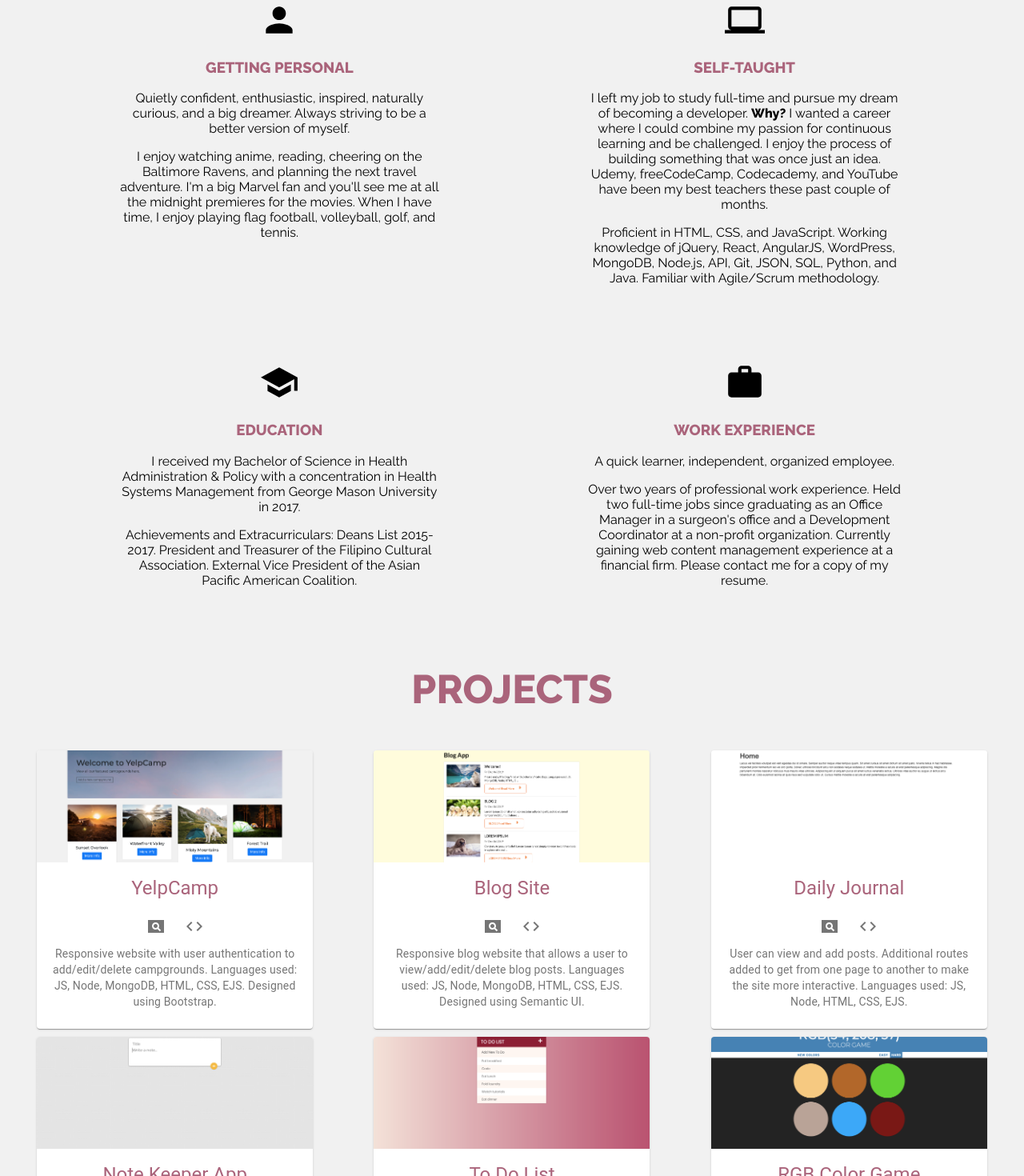
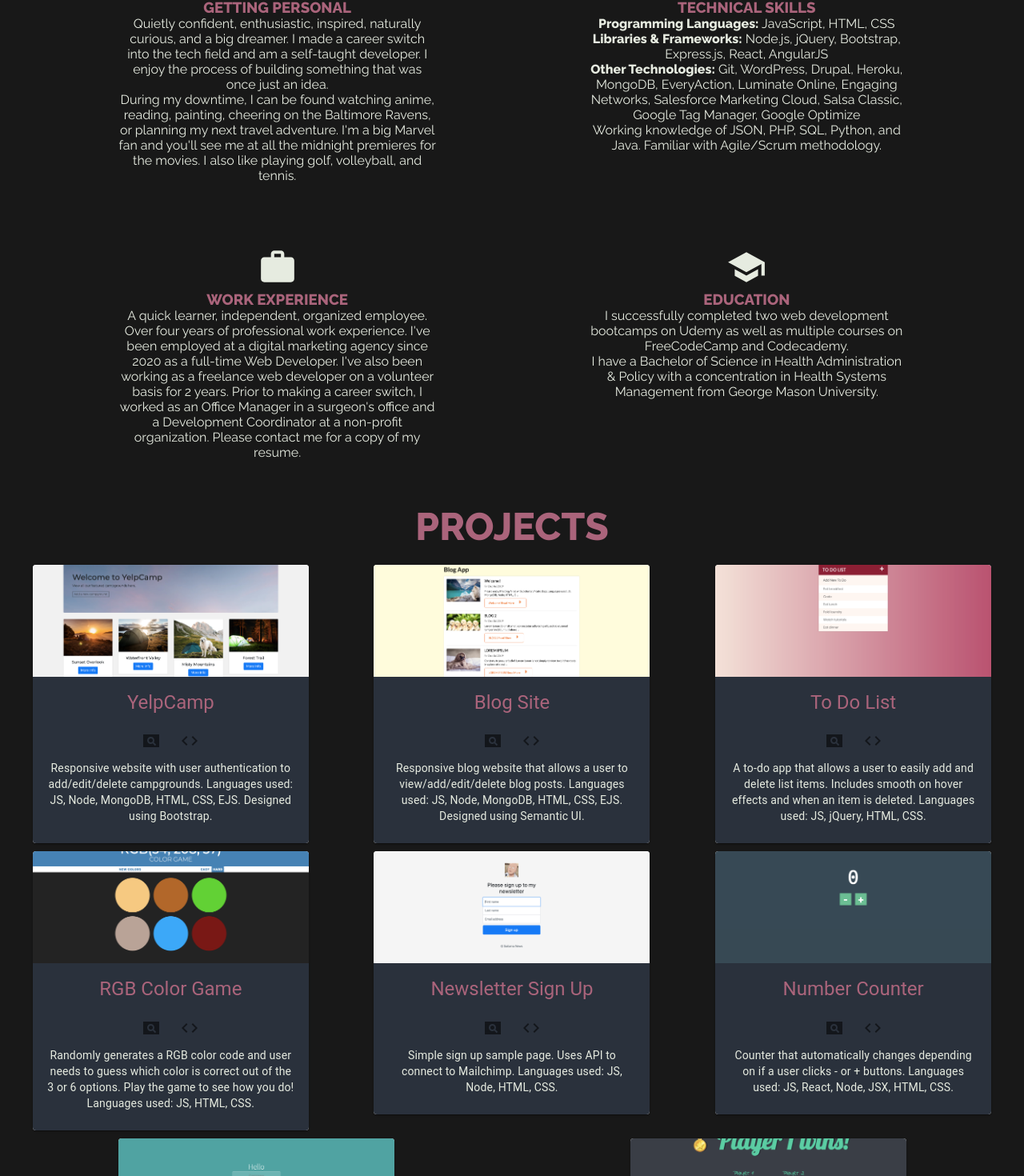
Before and after one commit to elainemango/my-portfolio, a React (Create React App) app: page / in a window 1280 px wide. Shown: the part 1132-2602 px from the top of the page at 80% size. Built offline with nearby package versions, Linux system fonts and the light colour scheme.

Commit message:
portfolio content + styling updates

```diff
--- a/package.json
+++ b/package.json
@@ -12,7 +12,8 @@
     "animate.css": "^3.7.2",
     "react": "^16.12.0",
     "react-dom": "^16.12.0",
-    "react-scripts": "3.3.0"
+    "react-scripts": "3.3.0",
+    "styled-components": "^5.3.3"
   },
   "scripts": {
     "predeploy": "npm run build",
--- a/public/index.html
+++ b/public/index.html
@@ -1,6 +1,9 @@
 <!DOCTYPE html>
 <html lang="en">
   <head>
+    <meta charset="UTF-8">
+    <meta http-equiv="X-UA-Compatible" content="IE=edge">
+    <meta name="viewport" content="width=device-width, initial-scale=1.0">
     <title>Elaine Mangulabnan</title>
     <link href="https://fonts.googleapis.com/css?family=Raleway:300,400,600,800&display=swap" rel="stylesheet">
     <link rel="stylesheet" href="https://cdnjs.cloudflare.com/ajax/libs/animate.css/3.7.2/animate.min.css">
--- a/public/styles.css
+++ b/public/styles.css
@@ -1,16 +1,28 @@
-body, html {
+* {
+    margin: 0;
+    padding: 0;
+}
+
+body {
     font-family: 'Raleway', sans-serif;
-    background-color: #f1f1f1;
     text-align: center;
+    background-color: #181818;
+    font-size: 16px;
+    color: #E6EBE0;
+}
+
+h1 span {
+    display: block;
+    font-size: 3.5em;
 }
 
 h2, h3 {
     color: #aa647b;
 }
 
-h1 span {
-    display: block;
+h2 {
     font-size: 3em;
+    margin: 15px 0;
 }
 
 .welcome-section {
@@ -21,9 +33,14 @@ h1 span {
     margin-top: 150px;
 }
 
+.intro-text {
+    font-size: 2.5em;
+    margin-top: 20px;
+}
+
 .scroll {
     text-align: center;
-    margin-top: 150px;
+    margin-top: 50px;
 }
 
 .about-container {
@@ -44,8 +61,16 @@ h1 span {
     justify-content: space-around;
 }
 
+.project-card {
+    background-color: #2A313C;
+}
+
+.project-text {
+    color: #E6EBE0;
+}
+
 .contact-section {
-    height: 25vh;
+    height: 15vh;
     width: 100%;
     background-color: #aa647b;
     margin-top: 60px;
@@ -54,14 +79,14 @@ h1 span {
 
 .contact-links {
     text-transform: uppercase;
-    list-style: none;
     display: block;
 }
 
 .contact-links li {
     border-right: 1px solid rgba(255, 255, 255, 0.2);
     position: relative;
-    display: inline;
+    display: inline-block;
+    list-style: none;
 }
 
 .contact-links li:last-child {
@@ -70,6 +95,58 @@ h1 span {
 
 .contact-links a {
     text-decoration: none;
-    color: #f1f1f1;
+    color: #E6EBE0;
     margin: 15px;
 }
+
+.contact-links a:hover {
+    font-weight: bold;
+}
+
+footer {
+    margin: 15px 0;
+}
+
+@media only screen and (max-width: 1024px) {
+    .scroll {
+        margin-top: 150px;
+    }
+}
+
+@media only screen and (max-width: 768px) {
+    .intro-text {
+        font-size: 2em;
+    }
+}
+
+@media only screen and (max-width: 504px) {
+    h1 span{
+        font-size: 2em;
+    }
+
+    h2 {
+        font-size: 2em;
+    }
+
+    .intro-text {
+        font-size: 1.5em;
+    }
+}
+
+@media only screen and (max-width: 410px) {
+    .contact-section {
+        height: 25vh;
+    }
+
+    .contact-links li {
+        border-right: none;
+        display: block;
+        margin: 10px 0;
+    }
+}
+
+@media only screen and (max-width: 375px) {
+    .contact-section {
+        height: 30vh;
+    }
+}
--- a/src/components/About.jsx
+++ b/src/components/About.jsx
@@ -7,44 +7,33 @@ import PersonIcon from '@material-ui/icons/Person';
 
 function About() {
     return <div>
-        <h2 style= {{ fontSize: 50 }}>ABOUT ME</h2>
+        <h2>ABOUT ME</h2>
         <div className="about-container">
             <div>
                 <PersonIcon style={{ fontSize: 50 }} />
                 <h3>GETTING PERSONAL</h3>
-                <p>Quietly confident, enthusiastic, inspired, naturally curious, and a big dreamer. Always striving to be a better version of myself.</p>
-                <p>
-                    I enjoy watching anime, reading, cheering on the Baltimore Ravens, and planning the next travel adventure. I'm a big Marvel fan and you'll see me at all the midnight
-                    premieres for the movies. When I have time, I enjoy playing flag football, volleyball, golf, and tennis.
-                </p>
+                <p>Quietly confident, enthusiastic, inspired, naturally curious, and a big dreamer. I made a career switch into the tech field and am a self-taught developer. I enjoy the process of building something that was once just an idea.</p>
+                <p>During my downtime, I can be found watching anime, reading, painting, cheering on the Baltimore Ravens, or planning my next travel adventure. I'm a big Marvel fan and you'll see me at all the midnight premieres for the movies. I also like playing golf, volleyball, and tennis.</p>
             </div>
             <div>
                 <ComputerIcon style={{ fontSize: 50 }} />
-                <h3>SELF-TAUGHT</h3>
-                <p>
-                    I left my job to study full-time and pursue my dream of becoming a developer. <strong>Why?</strong> I wanted a career where I could
-                    combine my passion for continuous learning and be challenged. I enjoy the process of building something that was once just an idea. Udemy, freeCodeCamp, Codecademy, and YouTube have been my best teachers these past couple of months.
-                </p>
-                <p>
-                    Proficient in HTML, CSS, and JavaScript. Working knowledge of jQuery, React, AngularJS, WordPress, MongoDB, Node.js, API, Git, JSON, SQL, Python, and Java. Familiar with Agile/Scrum methodology.
-                </p>
-            </div>
-            <div>
-                <SchoolIcon style={{ fontSize: 50 }} />
-                <h3>EDUCATION</h3>
-                <p>
-                    I received my Bachelor of Science in Health Administration & Policy with a concentration in Health Systems Management from George Mason University in 2017.
-                </p>
-                <p>Achievements and Extracurriculars: Deans List 2015-2017. President and Treasurer of the Filipino Cultural Association. External Vice President of the Asian Pacific American Coalition.</p>
+                <h3>TECHNICAL SKILLS</h3>
+                <p><strong>Programming Languages:</strong> JavaScript, HTML, CSS</p>
+                <p><strong>Libraries & Frameworks:</strong> Node.js, jQuery, Bootstrap, Express.js, React, AngularJS</p>
+                <p><strong>Other Technologies:</strong> Git, WordPress, Drupal, Heroku, MongoDB, EveryAction, Luminate Online, Engaging Networks, Salesforce Marketing Cloud, Salsa Classic, Google Tag Manager, Google Optimize</p>
+                <p>Working knowledge of JSON, PHP, SQL, Python, and Java. Familiar with Agile/Scrum methodology.</p>
             </div>
             <div>
                 <WorkIcon style={{ fontSize: 50 }} />
                 <h3>WORK EXPERIENCE</h3>
                 <p>A quick learner, independent, organized employee.</p>
-                <p>
-                    Over two years of professional work experience. Held two full-time jobs since graduating as an Office Manager in a surgeon's office
-                    and a Development Coordinator at a non-profit organization. Currently gaining web content management experience at a financial firm. Please contact me for a copy of my resume.
-                </p>
+                <p>Over four years of professional work experience. I've been employed at a digital marketing agency since 2020 as a full-time Web Developer. I've also been working as a freelance web developer on a volunteer basis for 2 years. Prior to making a career switch, I worked as an Office Manager in a surgeon's office and a Development Coordinator at a non-profit organization. Please contact me for a copy of my resume.</p>
+            </div>
+            <div>
+                <SchoolIcon style={{ fontSize: 50 }} />
+                <h3>EDUCATION</h3>
+                <p>I successfully completed two web development bootcamps on Udemy as well as multiple courses on FreeCodeCamp and Codecademy.</p>
+                <p>I have a Bachelor of Science in Health Administration & Policy with a concentration in Health Systems Management from George Mason University.</p>
             </div>
         </div>
     </div>
--- a/src/components/App.jsx
+++ b/src/components/App.jsx
@@ -10,7 +10,7 @@ function App() {
     return <div>
         <Intro />
         <About />
-        <h2 style= {{ fontSize: 50 }}>PROJECTS</h2>
+        <h2>PROJECTS</h2>
         <dl className= "projects-container">
             {project.map(item =>
                 <Projects
--- a/src/components/Contact.jsx
+++ b/src/components/Contact.jsx
@@ -3,12 +3,12 @@ import React from "react";
 
 function Contact() {
     return <div className= "contact-section">
-        <h2 style= {{ fontSize: 50, color: "#f1f1f1" }}>LET'S GET IN TOUCH</h2>
+        <h2 style= {{ color: "#E6EBE0" }}>LET'S GET IN TOUCH</h2>
         <ul className= "contact-links">
             <li> <a href="mailto:elaine.mangulabnan@gmail.com">email</a> </li>
-            <li> <a href="https://github.com/elainemango">github</a> </li>
-            <li> <a href="https://www.freecodecamp.org/elainemango">freecodecamp</a> </li>
-            <li> <a href="https://www.linkedin.com/in/elaine-mangulabnan/">linkedin</a> </li>
+            <li> <a href="https://www.linkedin.com/in/elaine-mangulabnan/" target="_blank" rel="noopener noreferrer">linkedin</a> </li>
+            <li> <a href="https://github.com/elainemango" target="_blank" rel="noopener noreferrer">github</a> </li>
+            <li> <a href="https://www.freecodecamp.org/elainemango" target="_blank" rel="noopener noreferrer">freecodecamp</a> </li>
         </ul>
     </div>
 }
--- a/src/components/Intro.jsx
+++ b/src/components/Intro.jsx
@@ -9,11 +9,11 @@ function Intro() {
             <span>My name</span>
             <span>is Elaine.</span>
         </h1>
-        <p >I'm a Front End Web Developer</p>
+        <p className="intro-text">I'm a Front End Web Developer</p>
 
         <div className= "scroll animated infinite fadeInDown slow">
-            <ArrowDownwardIcon style= {{ fontSize: 30 }} />
-            <p style= {{ fontSize: 10 }}>SCROLL DOWN</p>
+            <ArrowDownwardIcon style= {{ fontSize: "2.5em" }} />
+            <p style= {{ fontSize: "1.25em", fontWeight: "bold" }}>SCROLL DOWN</p>
         </div>
 
     </div>
--- a/src/components/Projects.jsx
+++ b/src/components/Projects.jsx
@@ -18,17 +18,14 @@ function Projects(props) {
 
   return <div>
     <Card className={classes.card} style= {{ margin: "5px" }}>
-      <CardMedia
-        className={classes.media}
-        image= {props.img}
-      />
-      <CardContent>
+      <CardMedia className={classes.media} image= {props.img}/>
+      <CardContent className="project-card">
         <Typography gutterBottom variant="h5" component="h2"> {props.title} </Typography>
-        <div style= {{ textAlign: "center" }}>
-          <IconButton href= {props.link}><PageviewSharpIcon /></IconButton>
-          <IconButton href= {props.code}><CodeIcon /></IconButton>
+        <div className="project-text" style= {{ textAlign: "center" }}>
+          <IconButton href= {props.link} target="_blank" rel="noopener noreferrer"><PageviewSharpIcon /></IconButton>
+          <IconButton href= {props.code} target="_blank" rel="noopener noreferrer"><CodeIcon /></IconButton>
         </div>
-        <Typography variant="body2" color="textSecondary" component="p"> {props.description} </Typography>
+        <Typography className="project-text" variant="body2" component="p"> {props.description} </Typography>
       </CardContent>
     </Card>
   </div>
--- a/src/project.js
+++ b/src/project.js
@@ -19,42 +19,24 @@ const project = [
     },
     {
         id: 3,
-        img: require ("./imgs/journal.png"),
-        title: "Daily Journal",
-        description:
-            "User can view and add posts. Additional routes added to get from one page to another to make the site more interactive. Languages used: JS, Node, HTML, CSS, EJS.",
-        link: "https://gentle-caverns-69545.herokuapp.com/",
-        code: "https://github.com/elainemango/journal"
-    },
-    {
-        id: 4,
-        img: require ("./imgs/notes.png"),
-        title: "Note Keeper App",
-        description:
-            "Note keeping app that keeps things organized and allows user to delete when finished. Languages used: JS, React, Node, HTML, CSS.",
-        link: "https://lpehu.csb.app/",
-        code: "https://codesandbox.io/embed/condescending-tharp-lpehu?fontsize=14&hidenavigation=1&theme=dark"
-    },
-    {
-        id: 5,
         img: require ("./imgs/todolist1.png"),
         title: "To Do List",
         description:
-            "A to do app that allows a user to easily add and delete items. Languages used: JS, jQuery, HTML, CSS.",
+            "A to-do app that allows a user to easily add and delete list items. Includes smooth on hover effects and when an item is deleted. Languages used: JS, jQuery, HTML, CSS.",
         link: "https://codepen.io/elaineMango/full/mdyjRwq",
         code: "https://codepen.io/elaineMango/pen/mdyjRwq"
     },
     {
-        id: 6,
+        id: 4,
         img: require ("./imgs/rgb.png"),
         title: "RGB Color Game",
         description:
-            "Fun color guessing game with two levels. Test it out to see what happens if you get it right or wrong! Languages used: JS, HTML, CSS.",
+            "Randomly generates a RGB color code and user needs to guess which color is correct out of the 3 or 6 options. Play the game to see how you do! Languages used: JS, HTML, CSS.",
         link: "https://codepen.io/elaineMango/full/PowBWzE",
         code: "https://codepen.io/elaineMango/pen/PowBWzE"
     },
     {
-        id: 7,
+        id: 5,
         img: require ("./imgs/newsletter.png"),
         title: "Newsletter Sign Up",
         description:
@@ -63,7 +45,7 @@ const project = [
         code: "https://github.com/elainemango/newsletter"
     },
     {
-        id: 8,
+        id: 6,
         img: require ("./imgs/counter.png"),
         title: "Number Counter",
         description:
@@ -72,7 +54,7 @@ const project = [
         code: "https://codesandbox.io/embed/react-hook-practice-counter-cs5gt?fontsize=14&hidenavigation=1&theme=dark"
     },
     {
-        id: 9,
+        id: 7,
         img: require ("./imgs/form.png"),
         title: "Form Page",
         description:
@@ -81,7 +63,7 @@ const project = [
         code: "https://codesandbox.io/embed/react-event-handling-forms-practice-si21t?fontsize=14&hidenavigation=1&theme=dark"
     },
     {
-        id: 10,
+        id: 8,
         img: require ("./imgs/dice.png"),
         title: "Dice Game",
         description:
@@ -89,24 +71,6 @@ const project = [
         link: "https://t5n8t.csb.app/",
         code: "https://codesandbox.io/embed/dice-game-t5n8t?fontsize=14&hidenavigation=1&theme=dark"
     },
-    {
-        id: 11,
-        img: require ("./imgs/landingpage.png"),
-        title: "Sample Landing Page",
-        description:
-            "Sample responsive landing page with a working navbar. Languages used: HTML, CSS, JS.",
-        link: "https://codepen.io/elaineMango/full/KKKrWQQ",
-        code: "https://codepen.io/elaineMango/pen/KKKrWQQ"
-    },
-    {
-        id: 12,
-        img: require ("./imgs/pattern.png"),
-        title: "Sample Landing Page",
-        description:
-            "Another responsive landing page utilizing Bootstrap components. Language used: HTML.",
-        link: "https://codepen.io/elaineMango/full/wvBxggX",
-        code: "https://codepen.io/elaineMango/pen/wvBxggX?editors=1000"
-    }
 ];
 
 export default project;
```
Also changed, not shown: src/components/Footer.jsx (line endings or trailing spaces), src/index.js (line endings or trailing spaces), 1 other file (tests, documents, lock files or other folders).
